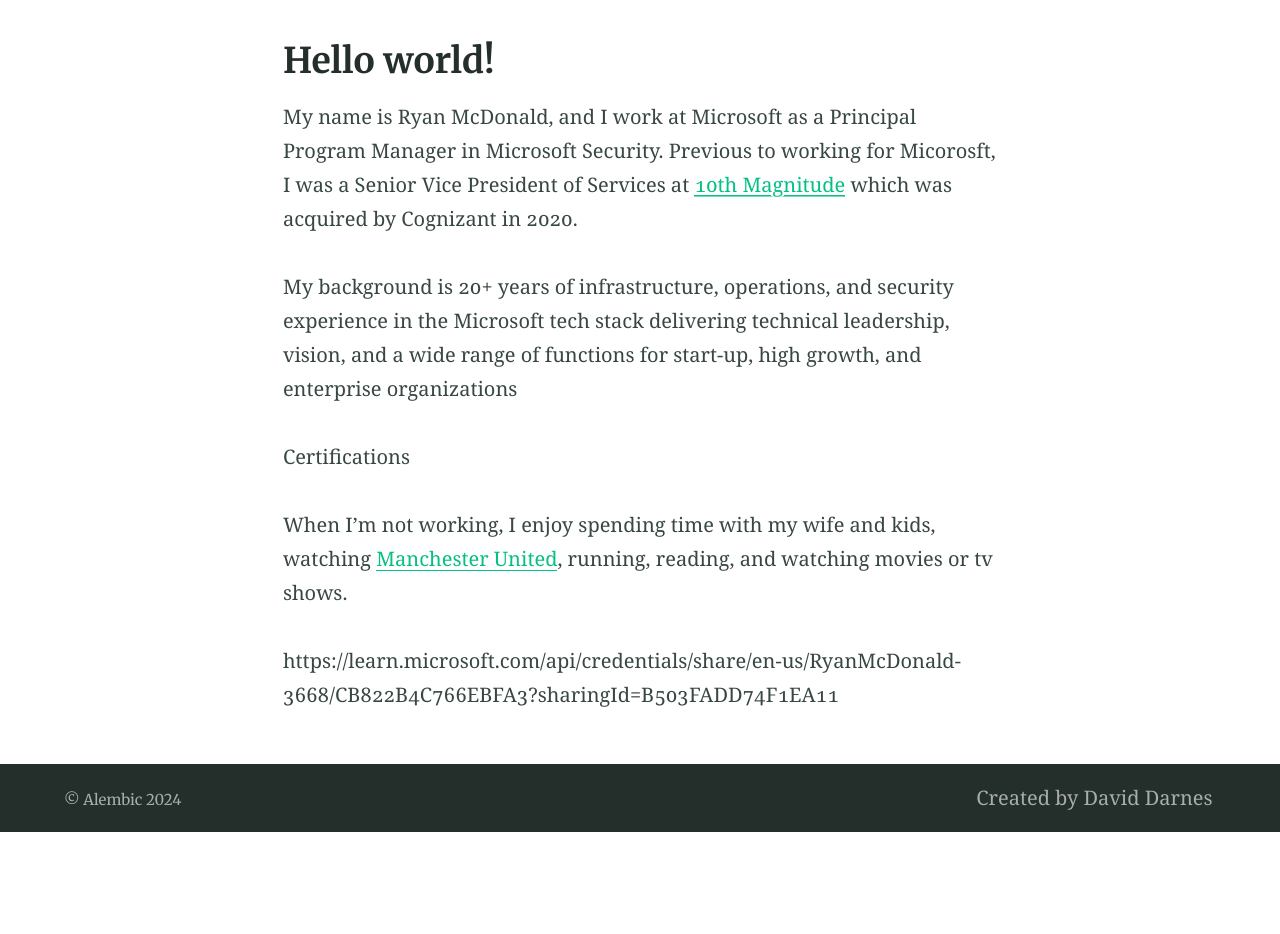
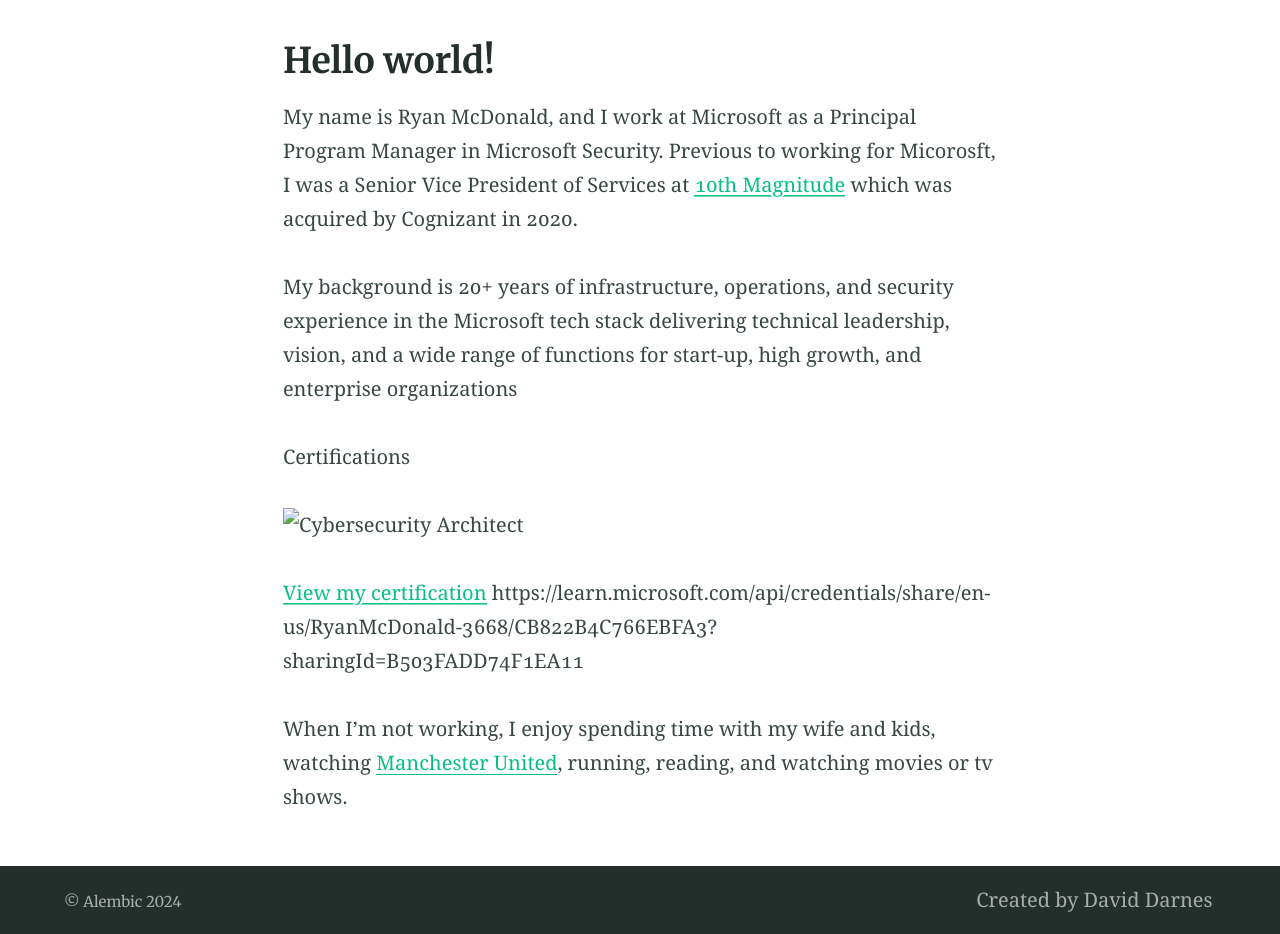
Before and after one commit to rtmcdo/rtmcdo.github.io, a Jekyll site: the page built from index.md, in a window 1280 px wide, cut to the strip 412-1346 px from the top of the page. Built offline with Jekyll 4.4.1, drawn with Linux system fonts in a browser that asks for light colours; a script that is not in the unit is left out; before the commit the page ends 1244 px from its top, so only the background shows below that.

Commit message:
Update index.md

```diff
--- a/index.md
+++ b/index.md
@@ -18,7 +18,9 @@
 <div data-iframe-width="150" data-iframe-height="270" data-share-badge-id="a37bf73e-e27b-4907-9c51-e0b919fc7d2e" data-share-badge-host="https://www.credly.com"></div><script type="text/javascript" async src="//cdn.credly.com/assets/utilities/embed.js"></script>
 <div data-iframe-width="150" data-iframe-height="270" data-share-badge-id="09975ef4-4b9a-44ff-8ad6-5b9167d51d28" data-share-badge-host="https://www.credly.com"></div><script type="text/javascript" async src="//cdn.credly.com/assets/utilities/embed.js"></script>
 <div data-iframe-width="150" data-iframe-height="270" data-share-badge-id="a800cb97-7b60-4f8f-bb8d-9748dd7a8c8c" data-share-badge-host="https://www.credly.com"></div><script type="text/javascript" async src="//cdn.credly.com/assets/utilities/embed.js"></script>
+![Cybersecurity Architect](cybersecurityarchitect.png)
+
+[View my certification](https://learn.microsoft.com/api/credentials/share/en-us/RyanMcDonald-3668/CB822B4C766EBFA3?sharingId=B503FADD74F1EA11)
+https://learn.microsoft.com/api/credentials/share/en-us/RyanMcDonald-3668/CB822B4C766EBFA3?sharingId=B503FADD74F1EA11
 
 When I'm not working, I enjoy spending time with my wife and kids, watching <a href="https://www.manutd.com/">Manchester United</a>, running, reading, and watching movies or tv shows.
-
-https://learn.microsoft.com/api/credentials/share/en-us/RyanMcDonald-3668/CB822B4C766EBFA3?sharingId=B503FADD74F1EA11
```
